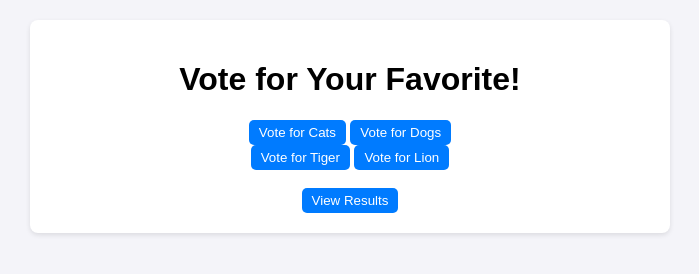
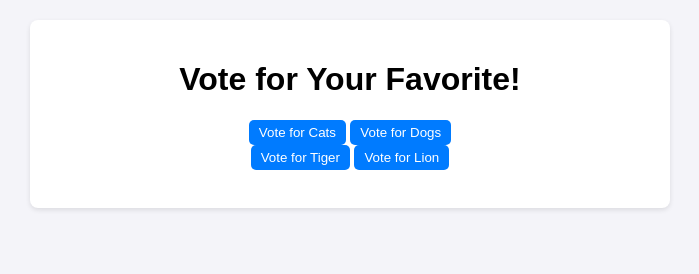
Before and after one commit to VeeraManikanta-Gudala/newvote, a plain HTML site: page frontend/index.html in a window 1280 px wide. Shown: the whole page, without its empty margins (290-989 px from the left). Drawn offline with Linux system fonts and the light colour scheme.

Commit message:
Update index.html

```diff
--- a/frontend/index.html
+++ b/frontend/index.html
@@ -13,7 +13,7 @@
     <button onclick="vote(2)">Vote for Dogs</button><br>
     <button onclick="vote(3)">Vote for Tiger</button>
     <button onclick="vote(4)">Vote for Lion</button><br><br>
-    <button onclick="window.location.href='results.html'">View Results</button>
+
   </div>
   <script>
     function vote(id) {
```
